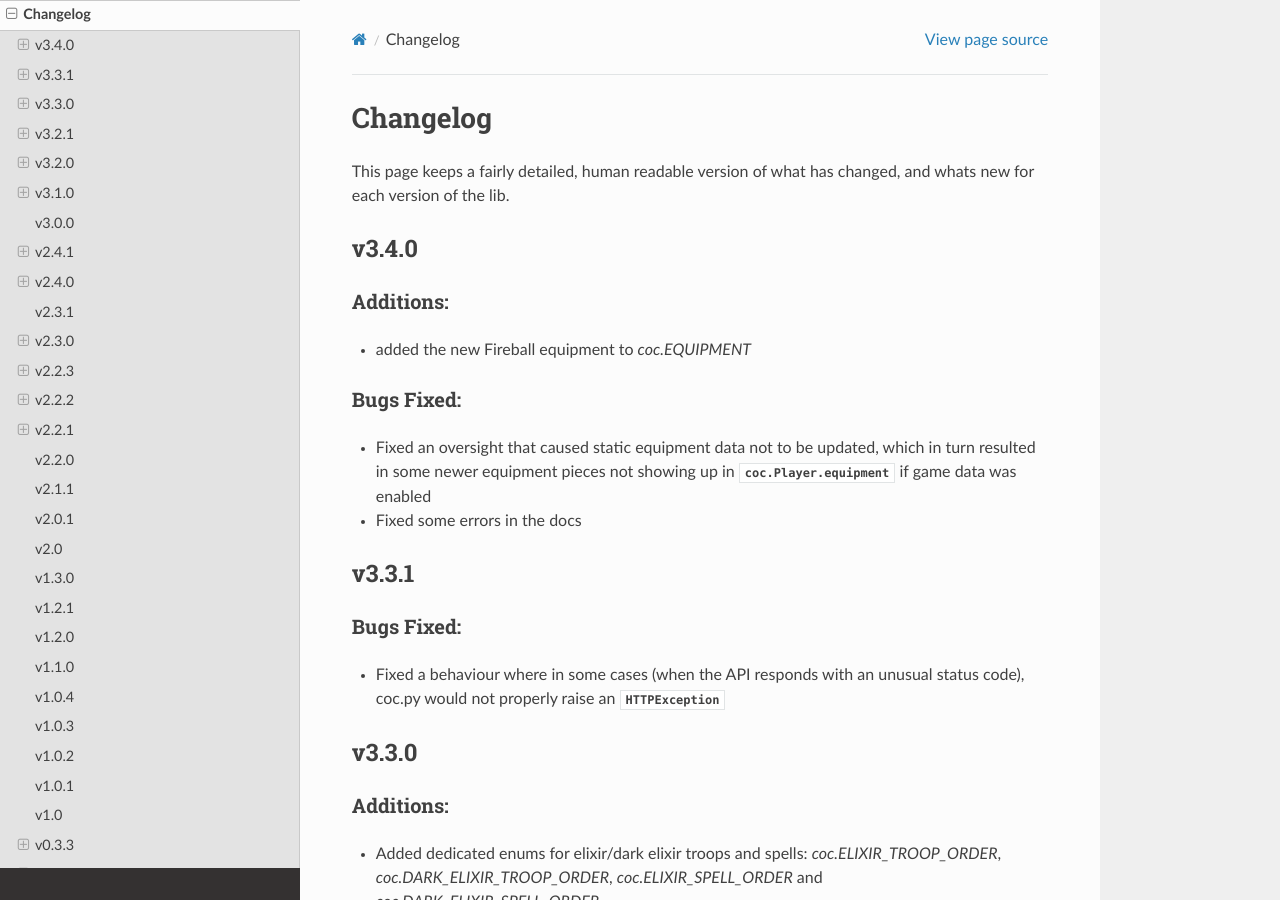
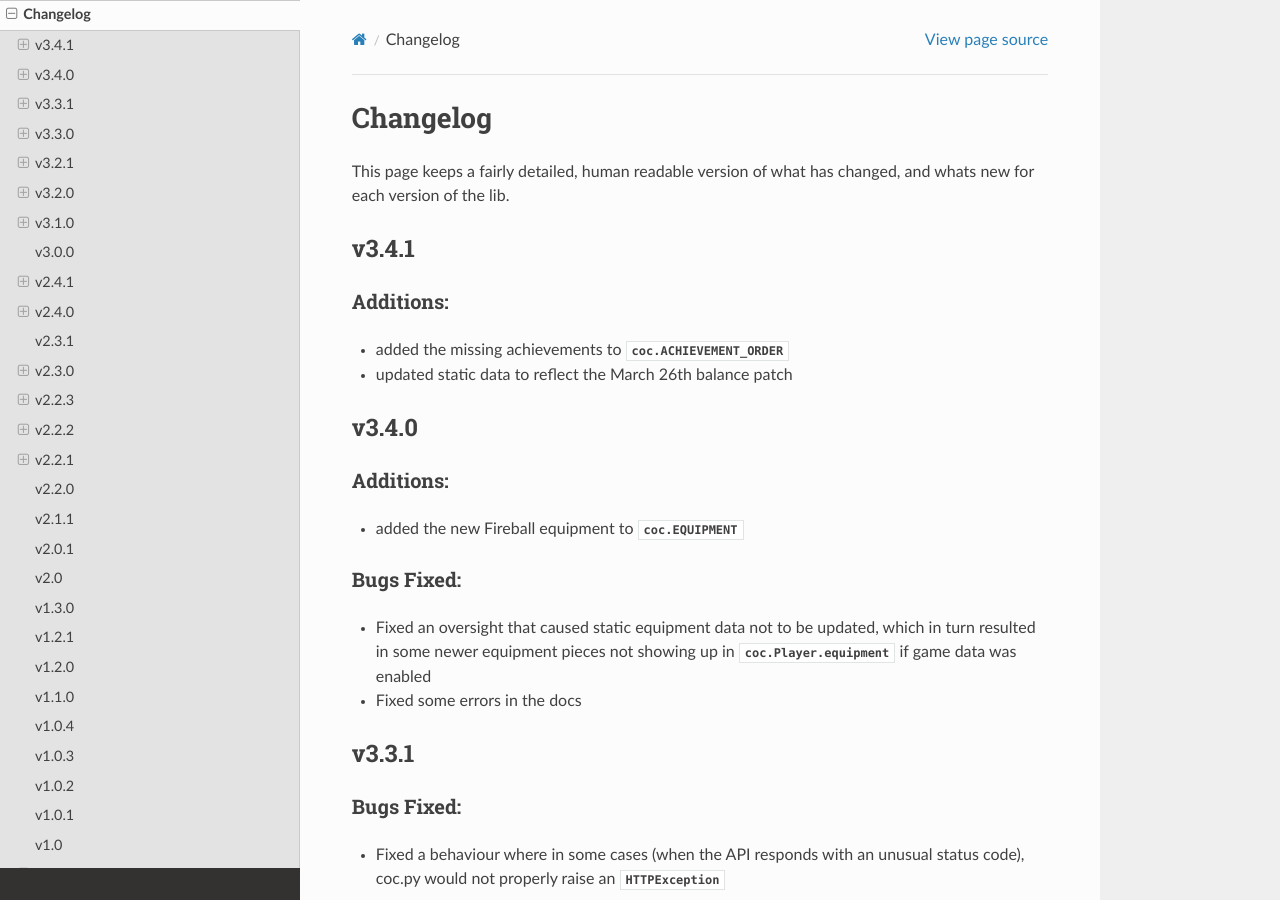
Before and after one commit to mathsman5133/coc.py, a Sphinx documentation site: the page built from docs/miscellaneous/changelog.rst, in a window 1280 px wide and 900 px high. Built offline with Sphinx 7.4.7 and the Read the Docs theme 2.0.0, drawn with Linux system fonts in a browser that asks for light colours.

Commit message:
release v3.4.1

```diff
--- a/coc/__init__.py
+++ b/coc/__init__.py
@@ -22,7 +22,7 @@ OUT OF OR IN CONNECTION WITH THE SOFTWARE OR THE USE OR OTHER DEALINGS IN THE
 SOFTWARE.
 """
 
-__version__ = "3.4.0"
+__version__ = "3.4.1"
 
 from .abc import BasePlayer, BaseClan
 from .clans import RankedClan, Clan
--- a/docs/conf.py
+++ b/docs/conf.py
@@ -15,7 +15,7 @@ sys.path.append((root_project / "docs").as_posix())
 project = 'coc'
 copyright = '2022, mathsman5133'
 author = 'mathsman5133'
-release = '3.4.0'
+release = '3.4.1'
 
 # -- General configuration ---------------------------------------------------
 # https://www.sphinx-doc.org/en/master/usage/configuration.html#general-configuration
--- a/docs/miscellaneous/changelog.rst
+++ b/docs/miscellaneous/changelog.rst
@@ -7,12 +7,20 @@ Changelog
 This page keeps a fairly detailed, human readable version
 of what has changed, and whats new for each version of the lib.
 
+v3.4.1
+------
+
+Additions:
+~~~~~~~~~~
+- added the missing achievements to :class:`coc.ACHIEVEMENT_ORDER`
+- updated static data to reflect the March 26th balance patch
+
 v3.4.0
 ------
 
 Additions:
 ~~~~~~~~~~
-- added the new Fireball equipment to `coc.EQUIPMENT`
+- added the new Fireball equipment to :class:`coc.EQUIPMENT`
 
 Bugs Fixed:
 ~~~~~~~~~~~
--- a/pyproject.toml
+++ b/pyproject.toml
@@ -7,7 +7,7 @@ name = "coc.py"
 authors = [{ name = "mathsman5133" }]
 maintainers = [{ name = "majordoobie" }, { name = "MagicTheDev" }, { name = "Kuchenmampfer" },
     { name = "lukasthaler"}, { name = "doluk"}]
-version = "3.4.0"
+version = "3.4.1"
 description = "A python wrapper for the Clash of Clans API"
 requires-python = ">=3.7.3"
 readme = "README.rst"
```
